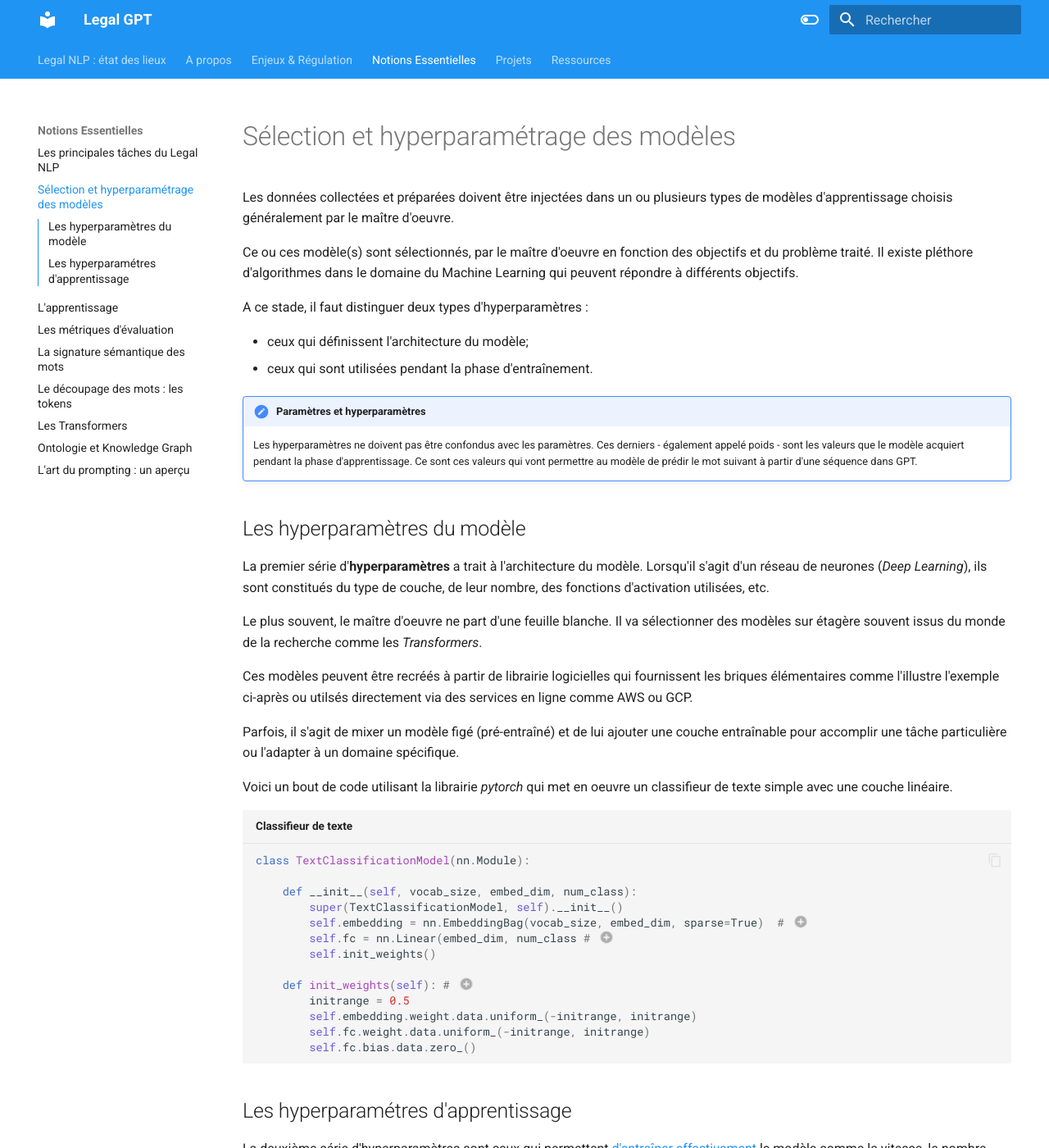
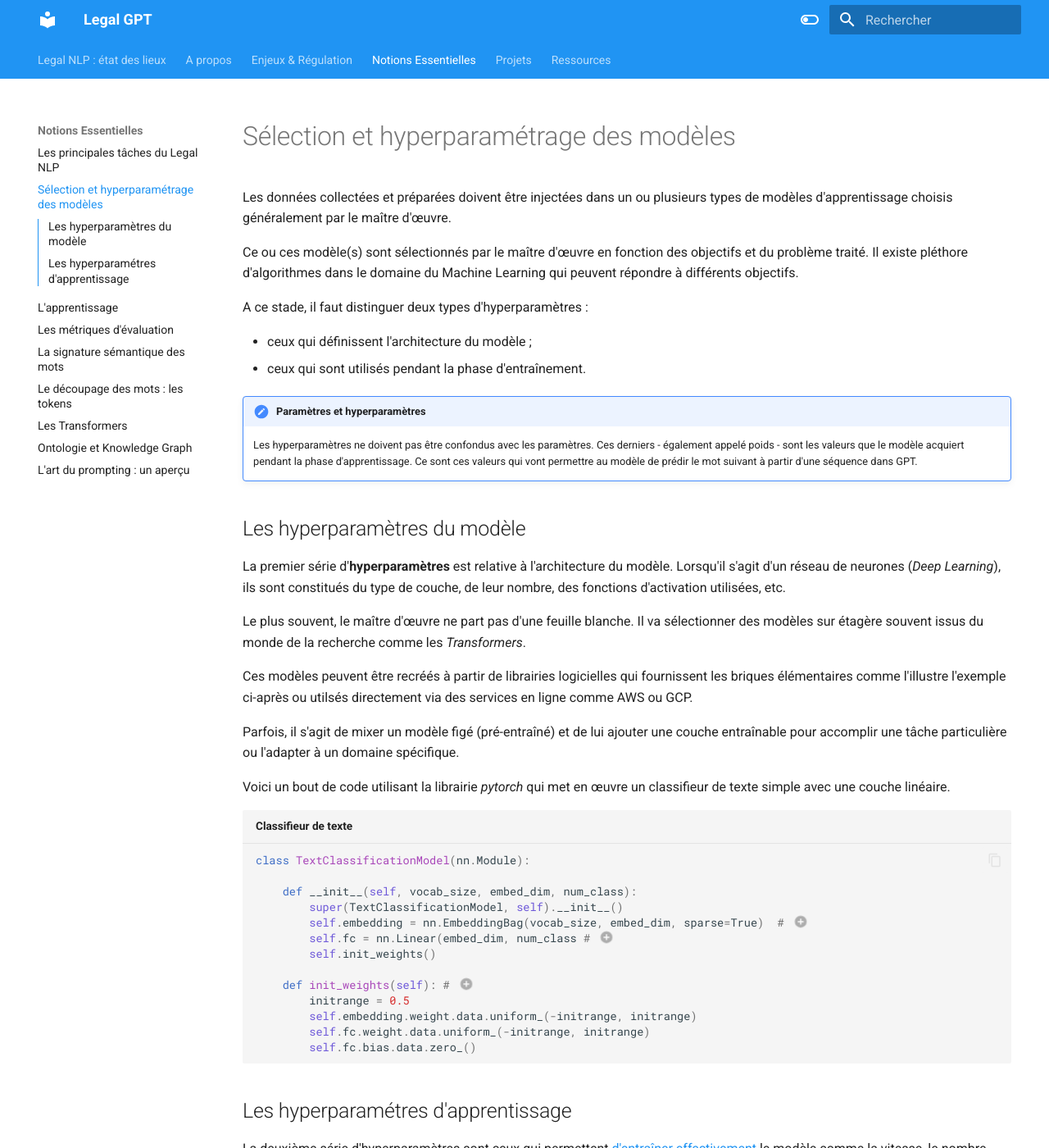
Before and after one commit to rdassignies/legalgpt, an MkDocs documentation site: the page built from docs/Notions_Essentielles/2_Design_modeles.md, in a window 1280 px wide and 1400 px high. Shown: the whole window at 82% size. Built offline with MkDocs 1.6.1 and Material for MkDocs 9.7.7, drawn with Linux system fonts in a browser that asks for light colours; a script that is not in the unit is left out; some of the changed text lies outside the part shown.

Commit message:
mise en forme 1

````diff
--- a/docs/Notions_Essentielles/2_Design_modeles.md
+++ b/docs/Notions_Essentielles/2_Design_modeles.md
@@ -1,13 +1,13 @@
 # Sélection et hyperparamétrage des modèles
 
-Les données collectées et préparées doivent être injectées dans un ou plusieurs types de modèles d'apprentissage choisis généralement par le maître d'oeuvre.
+Les données collectées et préparées doivent être injectées dans un ou plusieurs types de modèles d'apprentissage choisis généralement par le maître d'œuvre.
 
-Ce ou ces modèle(s) sont sélectionnés, par le maître d'oeuvre en fonction des objectifs et du problème traité. Il existe pléthore d'algorithmes dans le domaine du Machine Learning qui peuvent répondre à différents objectifs.
+Ce ou ces modèle(s) sont sélectionnés par le maître d'œuvre en fonction des objectifs et du problème traité. Il existe pléthore d'algorithmes dans le domaine du Machine Learning qui peuvent répondre à différents objectifs.
 
 A ce stade, il faut distinguer deux types d'hyperparamètres :
 
-- ceux qui définissent l'architecture du modèle;
-- ceux qui sont utilisées pendant la phase d'entraînement.
+- ceux qui définissent l'architecture du modèle ;
+- ceux qui sont utilisés pendant la phase d'entraînement.
 
 !!! note "Paramètres et hyperparamètres"
 	Les hyperparamètres ne doivent pas être confondus avec les paramètres. Ces derniers - également appelé poids - sont les valeurs que le modèle acquiert pendant la phase d'apprentissage. Ce sont ces valeurs qui vont permettre au modèle de prédir le mot suivant à partir d'une séquence dans GPT.
@@ -15,15 +15,15 @@
 
 ## Les hyperparamètres du modèle
 
-La premier série d'**hyperparamètres** a trait à l'architecture du modèle. Lorsqu'il s'agit d'un réseau de neurones (*Deep Learning*), ils sont constitués du type de couche, de leur nombre, des fonctions d'activation utilisées, etc.
+La premier série d'**hyperparamètres** est relative à l'architecture du modèle. Lorsqu'il s'agit d'un réseau de neurones (*Deep Learning*), ils sont constitués du type de couche, de leur nombre, des fonctions d'activation utilisées, etc.
 
-Le plus souvent, le maître d'oeuvre ne part d'une feuille blanche. Il va sélectionner des modèles sur étagère souvent issus du monde de la recherche comme les *Transformers*.
+Le plus souvent, le maître d'œuvre ne part pas d'une feuille blanche. Il va sélectionner des modèles sur étagère souvent issus du monde de la recherche comme les *Transformers*.
 
-Ces modèles peuvent être recréés à partir de librairie logicielles qui fournissent les briques élémentaires comme l'illustre l'exemple ci-après ou utilsés directement via des services en ligne comme AWS ou GCP.
+Ces modèles peuvent être recréés à partir de librairies logicielles qui fournissent les briques élémentaires comme l'illustre l'exemple ci-après ou utilsés directement via des services en ligne comme AWS ou GCP.
 
 Parfois, il s'agit de mixer un modèle figé (pré-entraîné) et de lui ajouter une couche entraînable pour accomplir une tâche particulière ou l'adapter à un domaine spécifique.
 
-Voici un bout de code utilisant la librairie *pytorch* qui met en oeuvre un classifieur de texte simple avec une couche linéaire.
+Voici un bout de code utilisant la librairie *pytorch* qui met en œuvre un classifieur de texte simple avec une couche linéaire.
 
 
 ``` { .python title="Classifieur de texte" .annotate }
````
Also changed, not shown: other parts of docs/Notions_Essentielles/2_Design_modeles.md (+2 -2 lines).
